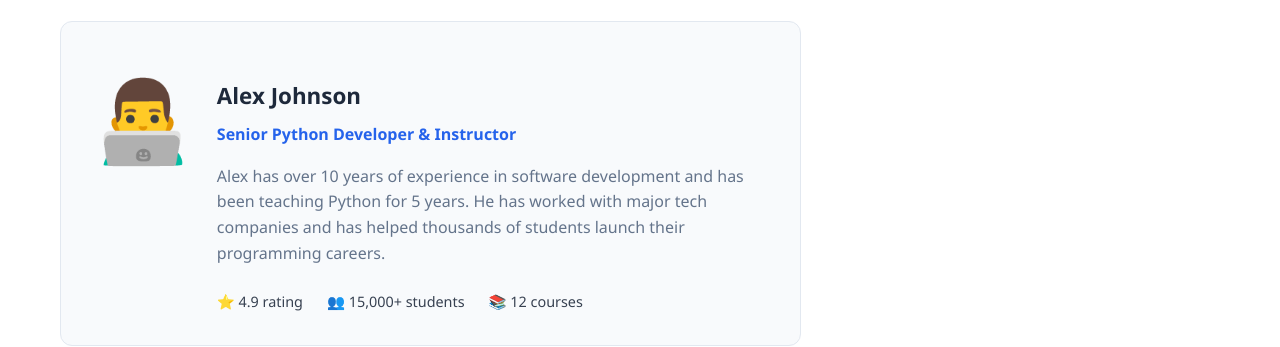
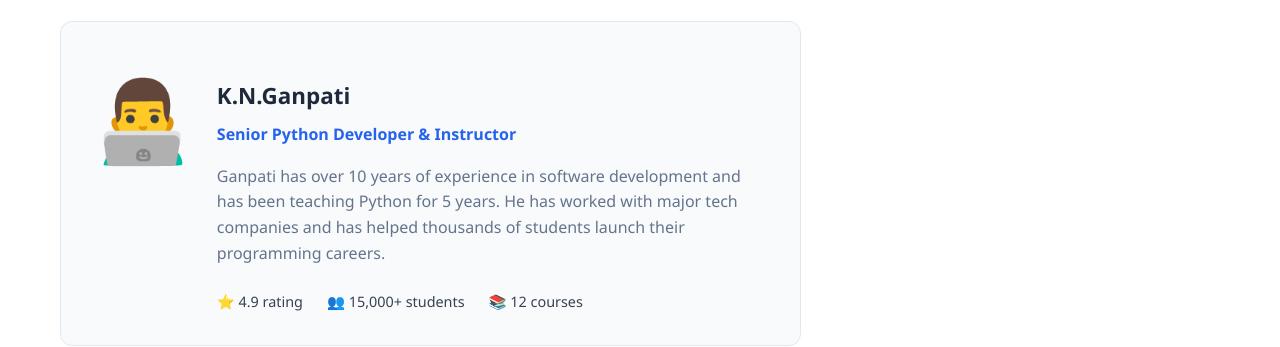
Before and after one commit to ngov-dat/Code-Cademy, a plain HTML site: page course-detail.html in a window 1280 px wide. Shown: the part 3303-3650 px from the top of the page. Drawn offline with Linux system fonts and the light colour scheme.

Commit message:
Update course-detail.html

```diff
--- a/course-detail.html
+++ b/course-detail.html
@@ -300,9 +300,9 @@
                             <div class="instructor-profile" id="instructorProfile">
                                 <div class="instructor-avatar-large">👨‍💻</div>
                                 <div class="instructor-details">
-                                    <h3>Alex Johnson</h3>
+                                    <h3>K.N.Ganpati</h3>
                                     <p class="instructor-title">Senior Python Developer & Instructor</p>
-                                    <p class="instructor-bio">Alex has over 10 years of experience in software development and has been teaching Python for 5 years. He has worked with major tech companies and has helped thousands of students launch their programming careers.</p>
+                                    <p class="instructor-bio">Ganpati has over 10 years of experience in software development and has been teaching Python for 5 years. He has worked with major tech companies and has helped thousands of students launch their programming careers.</p>
                                     <div class="instructor-stats">
                                         <span class="instructor-stat">⭐ 4.9 rating</span>
                                         <span class="instructor-stat">👥 15,000+ students</span>
```
